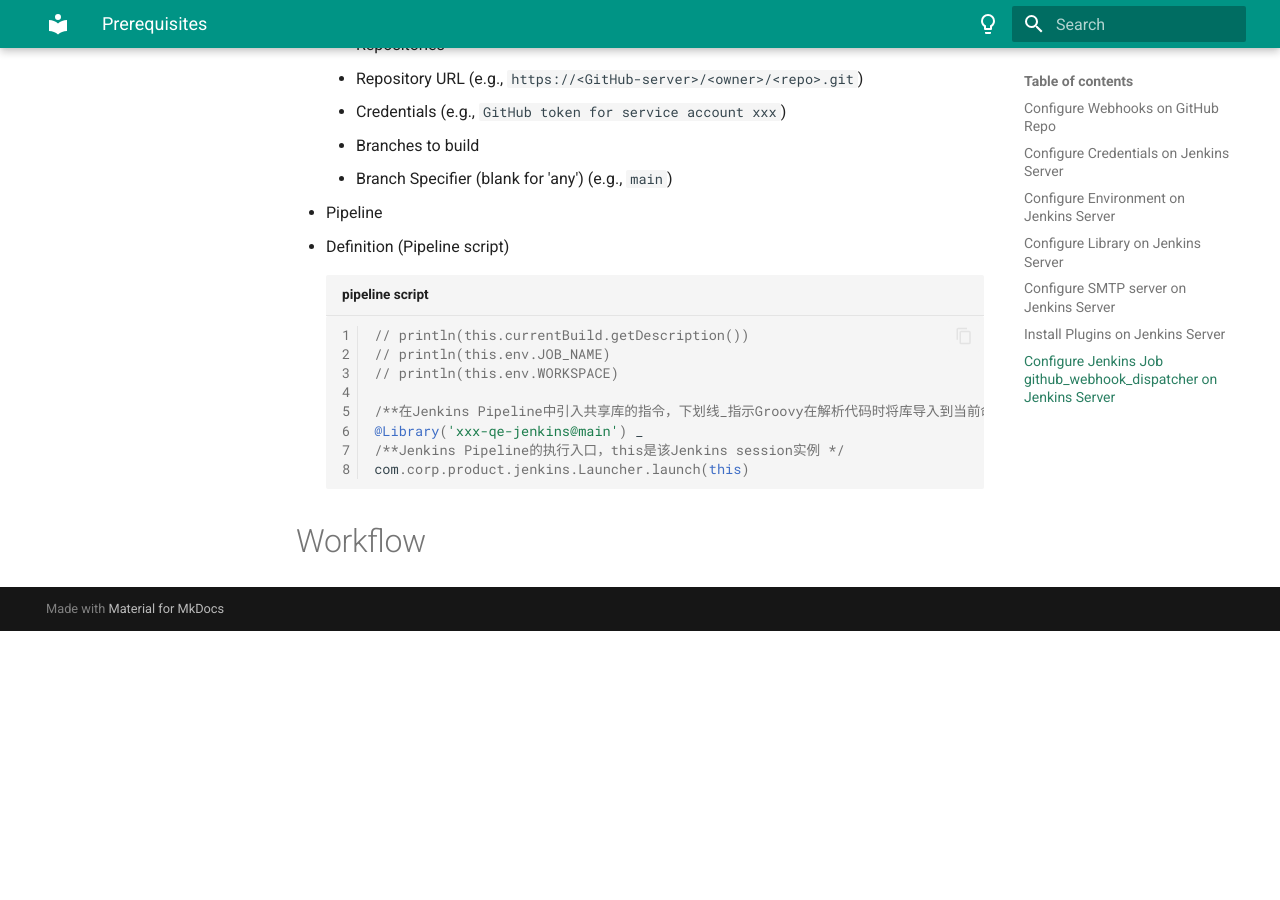
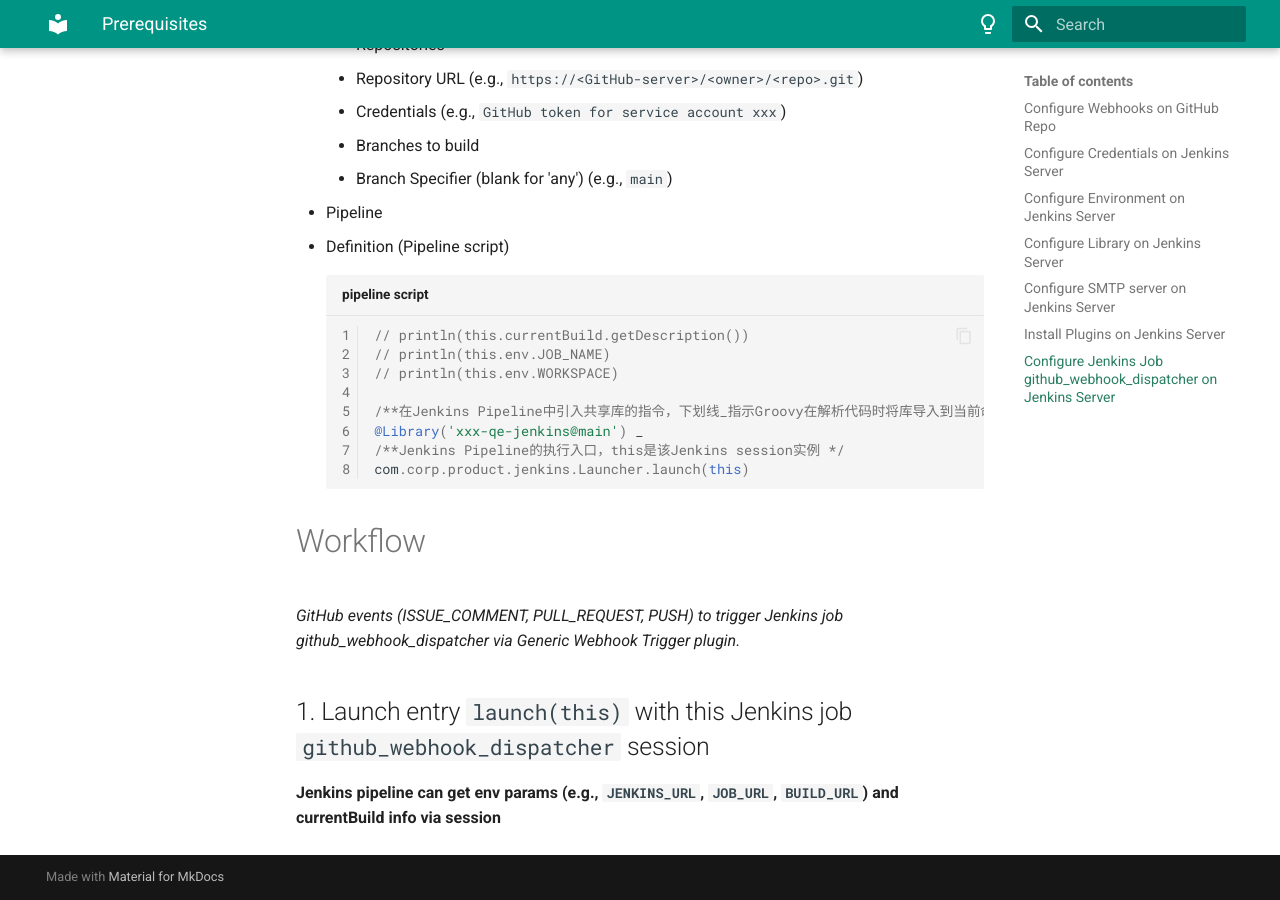
Before and after one commit to zhouushe/notes, an MkDocs documentation site: the page built from docs/jenkins_pipeline.md, in a window 1280 px wide and 900 px high, scrolled down 2045 px. Built offline with MkDocs 1.6.1 and Material for MkDocs 9.7.7, drawn with Linux system fonts in a browser that asks for light colours; before the commit the page ends 2676 px from its top, so only the background shows below that.

Commit message:
Update jenkins_pipeline.md

````diff
--- a/docs/jenkins_pipeline.md
+++ b/docs/jenkins_pipeline.md
@@ -96,3 +96,7 @@
     ```
 
 # Workflow
+_GitHub events (ISSUE_COMMENT, PULL_REQUEST, PUSH) to trigger Jenkins job github_webhook_dispatcher via Generic Webhook Trigger plugin._
+
+## 1. Launch entry `launch(this)` with this Jenkins job `github_webhook_dispatcher` session
+**Jenkins pipeline can get env params (e.g., `JENKINS_URL`, `JOB_URL`, `BUILD_URL`) and currentBuild info via session**
````
